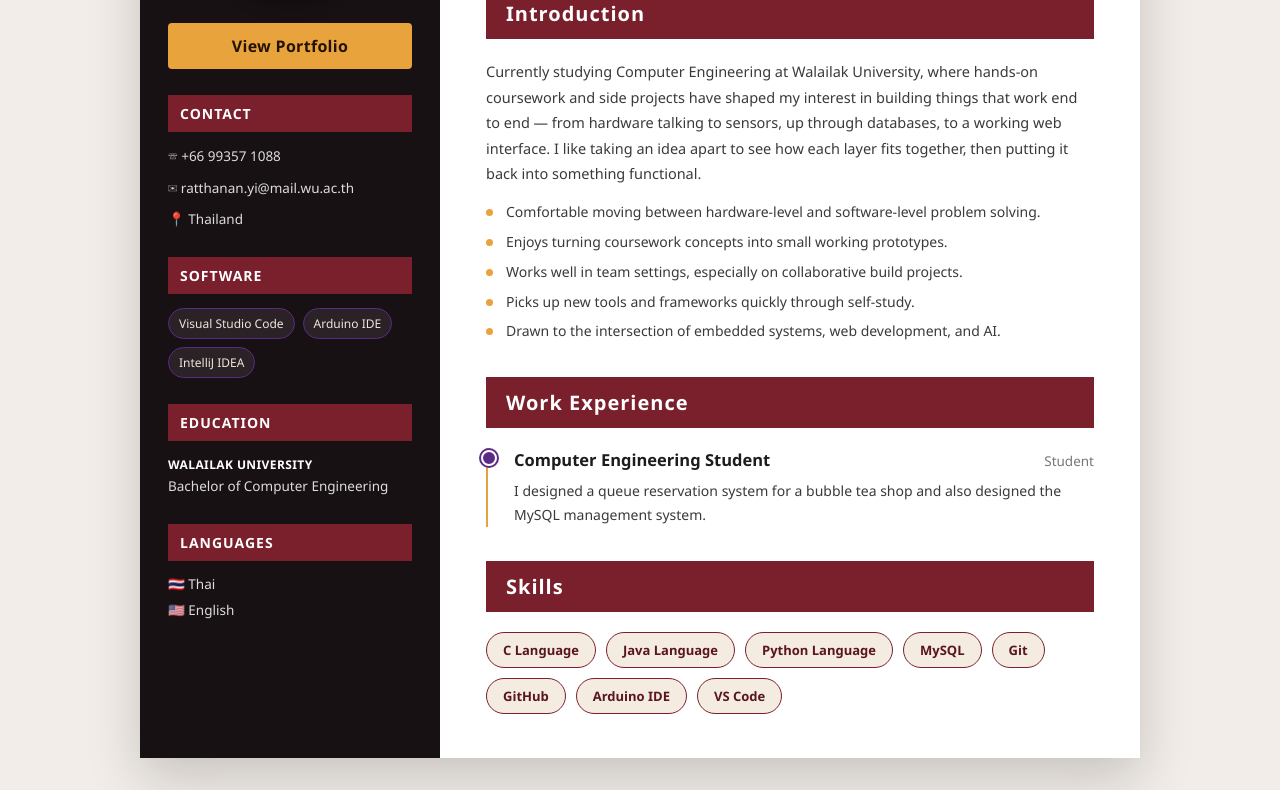
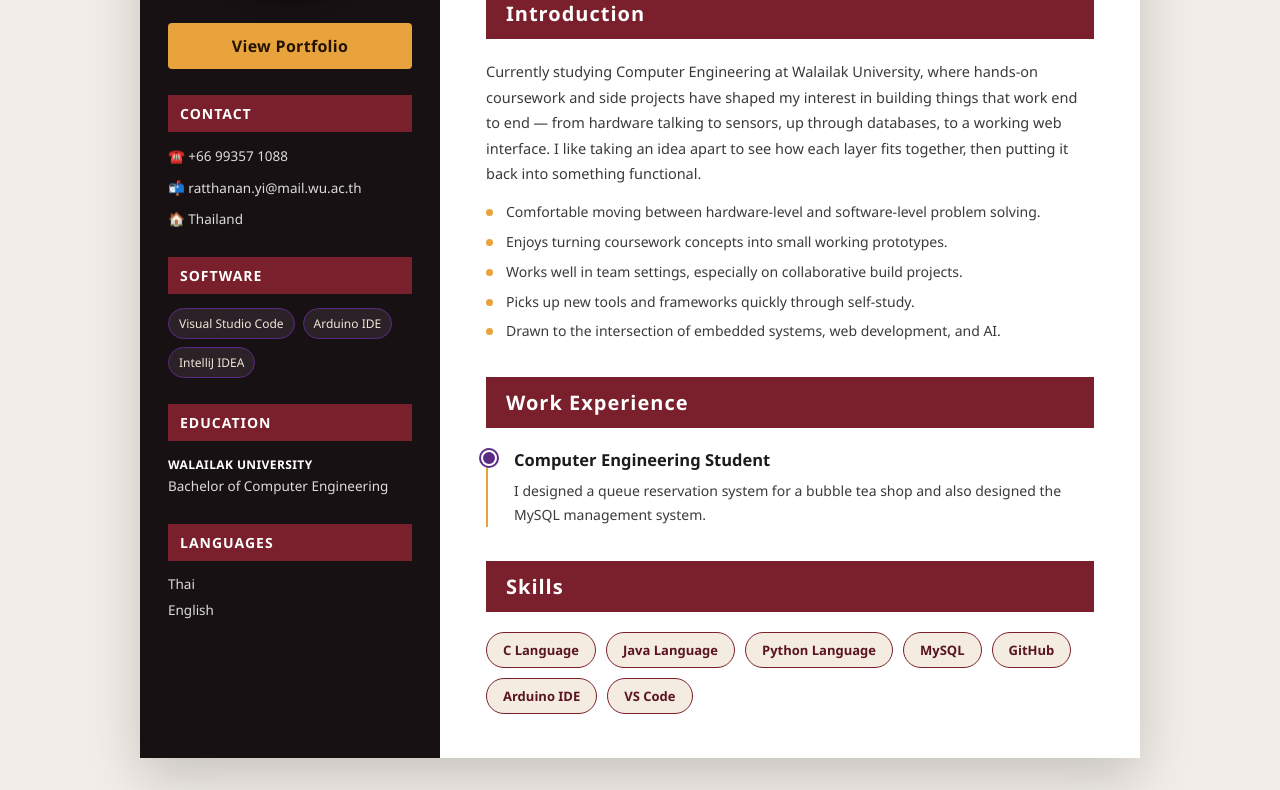
Before and after one commit to Ratthanan-Yidnorradin/Resume1, a plain HTML site: page index.html in a window 1280 px wide. Shown: the part 255-1045 px from the top of the page. Drawn offline with Linux system fonts and the light colour scheme.

Commit message:
first commit

```diff
--- a/index.html
+++ b/index.html
@@ -211,9 +211,9 @@
 
     <div class="sb-block">
       <div class="sb-title">Contact</div>
-      <div class="sb-item">☏ +66 99357 1088</div>
-      <div class="sb-item">✉︎ ratthanan.yi@mail.wu.ac.th</div>
-      <div class="sb-item">📍 Thailand</div>
+      <div class="sb-item">☎️ +66 99357 1088</div>
+      <div class="sb-item">📬 ratthanan.yi@mail.wu.ac.th</div>
+      <div class="sb-item">🏠 Thailand</div>
     </div>
 
     <div class="sb-block">
@@ -235,8 +235,8 @@
 
     <div class="sb-block">
       <div class="sb-title">Languages</div>
-      <div class="lang-row"><span>🇹🇭 Thai</span></div>
-      <div class="lang-row"><span>🇺🇸 English</span></div>
+      <div class="lang-row"><span>Thai</span></div>
+      <div class="lang-row"><span>English</span></div>
     </div>
   </aside>
 
@@ -271,7 +271,6 @@
     <div class="entry">
       <div class="entry-head">
         <div class="entry-title">Computer Engineering Student</div>
-        <div class="entry-org">Student</div>
       </div>
       <div class="entry-desc">
         I designed a queue reservation system for a bubble tea shop and also designed the MySQL management system.
@@ -284,7 +283,6 @@
       <span class="skill-pill">Java Language</span>
       <span class="skill-pill">Python Language</span>
       <span class="skill-pill">MySQL</span>
-      <span class="skill-pill">Git</span>
       <span class="skill-pill">GitHub</span>
       <span class="skill-pill">Arduino IDE</span>
       <span class="skill-pill">VS Code</span>
```
